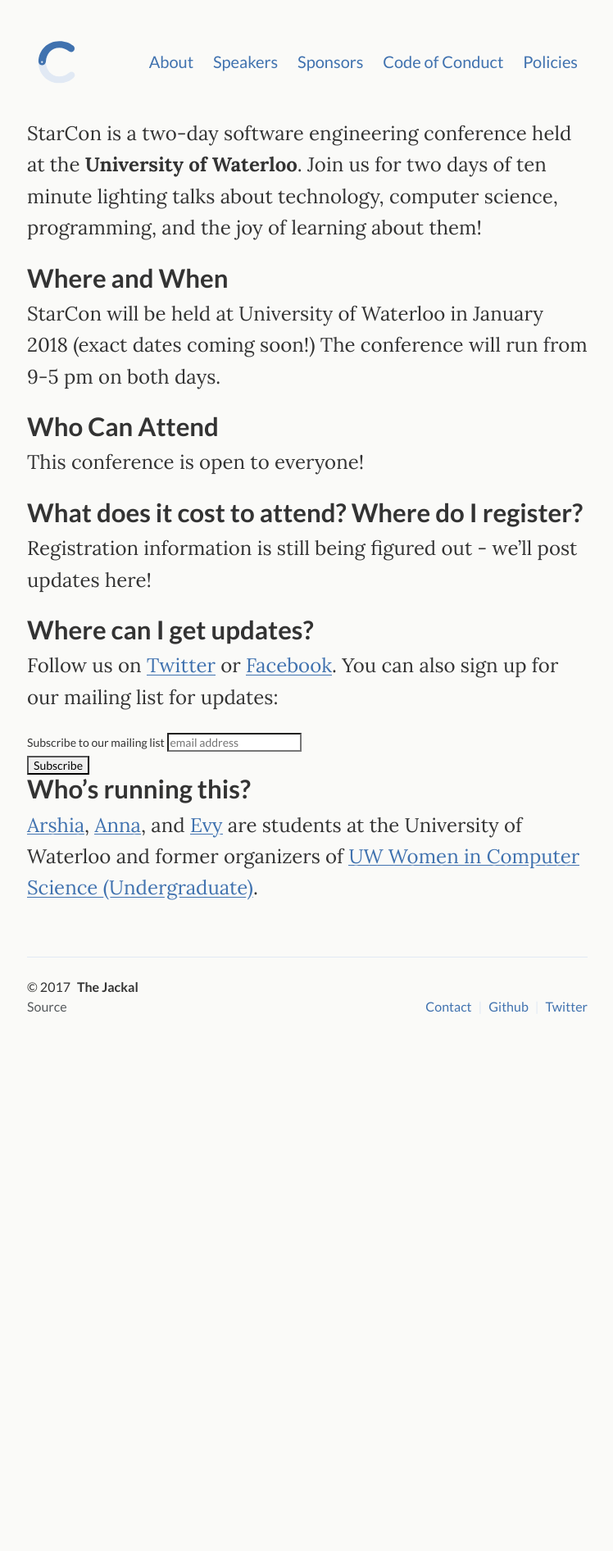
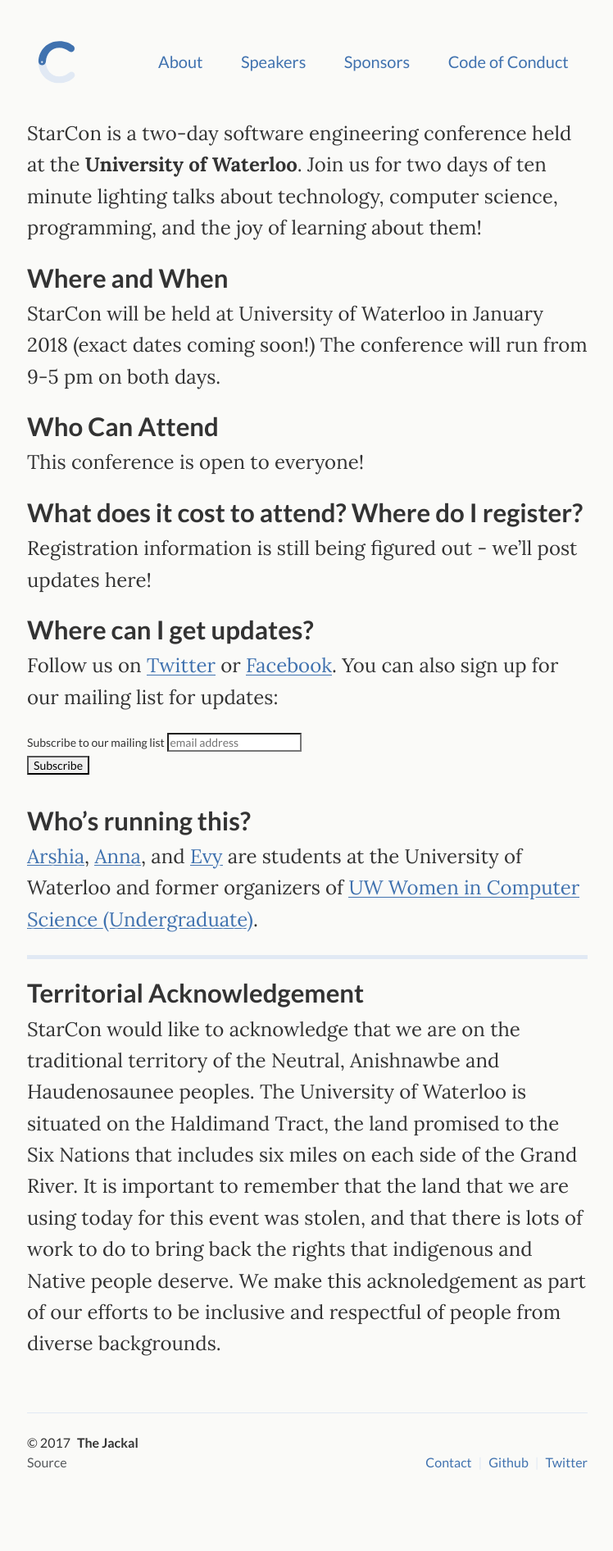
Before and after one commit to StarConKW/starconkw.github.io, a Jekyll site: the page built from index.md, in a window 1280 px wide. Shown: the whole page at 82% size, without its empty margins (265-1013 px from the left). Built offline with Jekyll 4.4.1, drawn with Linux system fonts in a browser that asks for light colours; comment, search, counter and statistics services are not loaded; before the commit the page ends 1336 px from its top, so only the background shows below that.

Commit message:
Move acknowledgement to home page

```diff
--- a/_config.yml
+++ b/_config.yml
@@ -39,9 +39,6 @@ navigation:
   - title: Code of Conduct
     url: /coc/
     desc: Our code of conduct
-  - title: Policies
-    url: /policies/
-    desc: Policies
 
 # Used by Jekyll to recognize what is a post and what is a page
 defaults:
--- a/index.md
+++ b/index.md
@@ -40,12 +40,25 @@ Follow us on [Twitter](https://twitter.com/starconuw) or [Facebook](https://www.
     </div>
 </form>
 </div>
+<br>
 {:/}
 <!--End mc_embed_signup-->
-
 
 ## Who's running this?
 
 [Arshia](https://twitter.com/arshia__), [Anna](http://annalorimer.com/), and [Evy](evykassirer.com) are students at the University of Waterloo and former organizers of [UW Women in Computer Science (Undergraduate)](wics.uwaterloo.ca).
 
+---
+
+## Territorial Acknowledgement ##
+
+StarCon would like to acknowledge that we are on the traditional territory of
+the Neutral, Anishnawbe and Haudenosaunee peoples. The University of Waterloo is
+situated on the Haldimand Tract, the land promised to the Six Nations that
+includes six miles on each side of the Grand River. It is important to remember
+that the land that we are using today for this event was stolen, and that there
+is lots of work to do to bring back the rights that indigenous and Native people
+deserve. We make this acknoledgement as part of our efforts to be inclusive and
+respectful of people from diverse backgrounds.
+
 </div>
```
Also changed, not shown: _pages/policies.md (deleted, +0 -20 lines).
